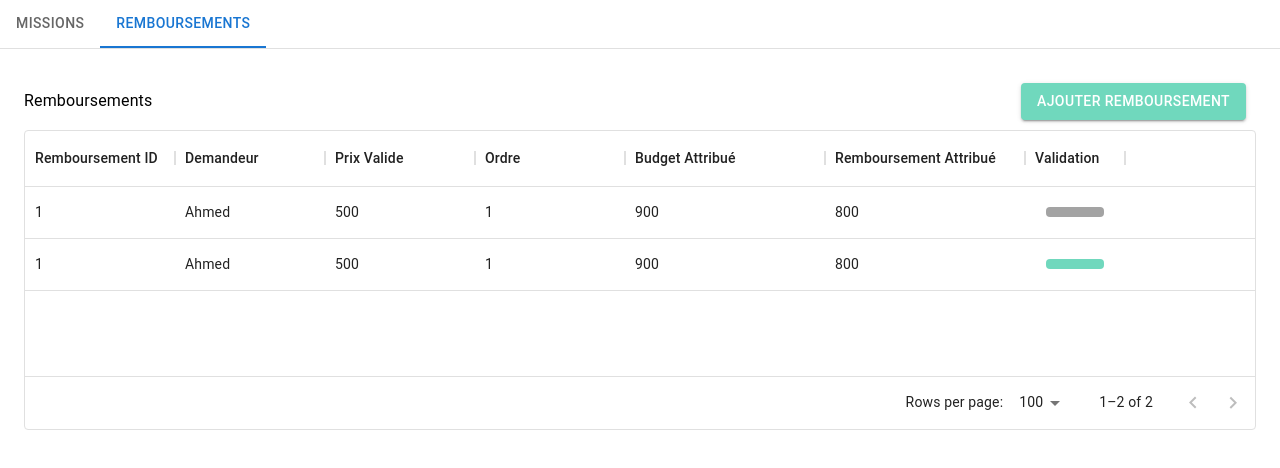
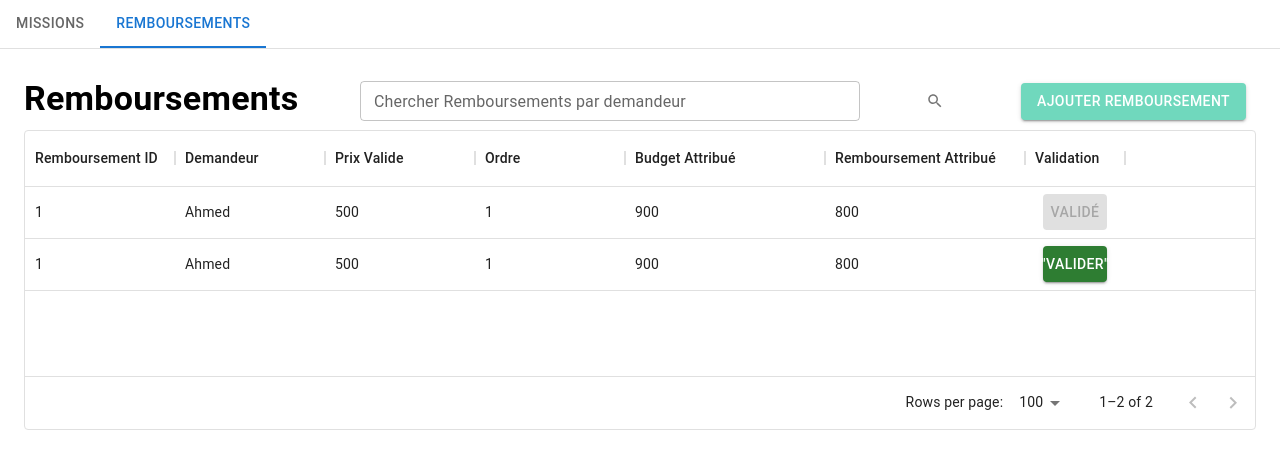
Before and after one commit to MeriemAitOuaziz/SOAFrontend, a React (Create React App) app: page / in a window 1280 px wide. Both pictures are taken after a click on the tab "REMBOURSEMENTS". Shown: the top 468 px of the page. Built offline with nearby package versions, Linux system fonts and the light colour scheme.

Commit message:
added submit

```diff
--- a/package.json
+++ b/package.json
@@ -6,6 +6,7 @@
     "@emotion/react": "^11.10.5",
     "@emotion/styled": "^11.10.5",
     "@mui/icons-material": "^5.11.0",
+    "@mui/joy": "^5.0.0-alpha.62",
     "@mui/material": "^5.11.4",
     "@mui/x-data-grid": "^5.17.18",
     "@testing-library/jest-dom": "^5.16.5",
--- a/src/App.js
+++ b/src/App.js
@@ -1,12 +1,15 @@
-import * as React from 'react';
-import PropTypes from 'prop-types';
-import Tabs from '@mui/material/Tabs';
-import Tab from '@mui/material/Tab';
-import Typography from '@mui/material/Typography';
-import Box from '@mui/material/Box';
-import MissionTable from './Components/MissionTable';
-import RemboursementTable from './Components/RemboursementTable'
-import { Button } from "@mui/material";
+import * as React from "react";
+import PropTypes from "prop-types";
+import Tabs from "@mui/material/Tabs";
+import Tab from "@mui/material/Tab";
+import Typography from "@mui/material/Typography";
+import Box from "@mui/material/Box";
+import MissionTable from "./Components/MissionTable";
+import RemboursementTable from "./Components/RemboursementTable";
+import { Button, TextField, IconButton } from "@mui/material";
+import SearchIcon from "@mui/icons-material/Search";
+import AddRemboursementModal from "./Components/AddRemboursementModal";
+import BasicModalDialog from "./Components/AddRemModal";
 
 function TabPanel(props) {
   const { children, value, index, ...other } = props;
@@ -37,51 +40,83 @@ TabPanel.propTypes = {
 function a11yProps(index) {
   return {
     id: `simple-tab-${index}`,
-    'aria-controls': `simple-tabpanel-${index}`,
+    "aria-controls": `simple-tabpanel-${index}`,
   };
 }
 
 export default function App() {
   const [value, setValue] = React.useState(0);
+  const [open, setOpen] = React.useState(false);
 
   const handleChange = (event, newValue) => {
     setValue(newValue);
   };
+  const handleClose = () => {
+    setOpen(false);
+  };
 
   return (
-    <Box sx={{ width: '100%' }}>
-      <Box sx={{ borderBottom: 1, borderColor: 'divider' }}>
-        <Tabs value={value} onChange={handleChange} aria-label="basic tabs example">
+    <Box sx={{ width: "100%" }}>
+      <Box sx={{ borderBottom: 1, borderColor: "divider" }}>
+        <Tabs
+          value={value}
+          onChange={handleChange}
+          aria-label="basic tabs example"
+        >
           <Tab label="Missions" {...a11yProps(0)} />
           <Tab label="Remboursements" {...a11yProps(1)} />
         </Tabs>
       </Box>
       <TabPanel value={value} index={0}>
-        <MissionTable/>
+        <MissionTable />
       </TabPanel>
       <TabPanel value={value} index={1}>
-
-        <Box display="flex" flexDirection="row"
+        <Box
+          display="flex"
+          flexDirection="row"
           justifyContent="space-between"
           alignItems="center"
-          width="100%">
+          width="100%"
+        >
+          <Typography variant="h4" fontWeight="bold" sx={{ mb: "5px" }}>
             Remboursements
+          </Typography>
+          <TextField
+            margin="10px"
+            id="outlined-basic"
+            label="Chercher Remboursements par demandeur"
+            variant="outlined"
+            size="small"
+            style = {{width: 500}}
+          />
+          <IconButton aria-label="delete" size="small">
+            <SearchIcon fontSize="inherit" />
+          </IconButton>
+
           <Button
             variant="contained"
             sx={{ m: "10px", backgroundColor: "#70d8bd" }}
+            onClick={() => {
+              setOpen(true);
+            }}
           >
-              <Typography variant="h7">
-                Ajouter Remboursement
-              </Typography>
+            <Typography variant="h7">Ajouter Remboursement</Typography>
           </Button>
+         {/*} <AddRemboursementModal
+              id="ringtone-menu"
+              keepMounted
+              open={open}
+              onClose={handleClose}
+              value="Dione"
+          />*/}
+          <BasicModalDialog
+          open={open}
+          />
 
         </Box>
 
-
-
         <RemboursementTable />
       </TabPanel>
-
     </Box>
   );
 }
--- /dev/null
+++ b/src/Components/AddRemModal.jsx
@@ -0,0 +1,63 @@
+import * as React from 'react';
+import Button from '@mui/joy/Button';
+import TextField from '@mui/joy/TextField';
+import Modal from '@mui/joy/Modal';
+import ModalDialog from '@mui/joy/ModalDialog';
+import Stack from '@mui/joy/Stack';
+import Add from '@mui/icons-material/Add';
+import Typography from '@mui/joy/Typography';
+
+import { useState, useEffect, } from "react";
+
+export default function BasicModalDialog(props) {
+ // const [open, setOpen] = React.useState(false);
+  const {open} = props;
+  useEffect(() => {
+    if (!open) {
+    }
+  }, [open]);
+  return (
+
+      <Modal open={open} >
+        <ModalDialog
+          aria-labelledby="basic-modal-dialog-title"
+          aria-describedby="basic-modal-dialog-description"
+          sx={{
+            maxWidth: 500,
+            borderRadius: 'md',
+            p: 3,
+            boxShadow: 'lg',
+          }}
+        >
+          <Typography
+            id="basic-modal-dialog-title"
+            component="h2"
+            level="inherit"
+            fontSize="1.25em"
+            mb="0.25em"
+          >
+            Create new project
+          </Typography>
+          <Typography
+            id="basic-modal-dialog-description"
+            mt={0.5}
+            mb={2}
+            textColor="text.tertiary"
+          >
+            Fill in the information of the project.
+          </Typography>
+          <form
+            onSubmit={(event) => {
+
+            }}
+          >
+            <Stack spacing={2}>
+              <TextField label="Name" autoFocus required />
+              <TextField label="Description" required />
+              <Button type="submit">Submit</Button>
+            </Stack>
+          </form>
+        </ModalDialog>
+      </Modal>
+  );
+}
--- /dev/null
+++ b/src/Components/AddRemboursementModal.jsx
@@ -0,0 +1,71 @@
+import { Box, Grid, Tab } from "@mui/material";
+import Button from "@mui/material/Button";
+import DialogTitle from "@mui/material/DialogTitle";
+import DialogContent from "@mui/material/DialogContent";
+import DialogActions from "@mui/material/DialogActions";
+import Dialog from "@mui/material/Dialog";
+import { useState, useEffect, useRef, TextField , Stack} from "react";
+
+
+export default function AddRemboursementModal(props) {
+
+  const { onClose, open, ...other } = props;
+
+  useEffect(() => {
+    if (!open) {
+    }
+  }, [open]);
+
+  const handleEntering = () => {};
+
+  const handleCancel = () => {
+    onClose();
+  };
+
+  const handleOk = () => {};
+
+  const handleChange = (event) => {};
+
+  return (
+    <Dialog
+      sx={{
+        "& .MuiDialog-paper": {
+          width: "90%",
+          maxHeight: 500,
+          //backgroundColor: colors.blueAccent[800],
+        },
+      }}
+      maxWidth="xs"
+      TransitionProps={{ onEntering: handleEntering }}
+      open={open}
+      {...other}
+    >
+      <DialogTitle>Ajouter une demande de Remboursement</DialogTitle>
+      <DialogContent dividers>
+      <form
+            onSubmit={(event) => {
+            }}
+          >
+            <Stack spacing={2}>
+              <TextField label="Name" autoFocus required />
+              <TextField label="Description" required />
+              <Button type="submit">Submit</Button>
+            </Stack>
+          </form>
+
+      </DialogContent>
+      <DialogActions>
+        <Button
+          autoFocus
+          onClick={handleCancel}
+         // sx={{ color: colors.grey[100] }}
+        >
+          Cancel
+        </Button>
+        <Button onClick={handleOk} sx={{ }}>
+          Ok
+        </Button>
+      </DialogActions>
+    </Dialog>
+  );
+}
--- a/src/Components/RemboursementTable.jsx
+++ b/src/Components/RemboursementTable.jsx
@@ -1,20 +1,41 @@
-import { DataGrid } from '@mui/x-data-grid';
-import { Box, Typography, useTheme } from "@mui/material";
-import { colors } from 'debug/src/browser';
+import { DataGrid } from "@mui/x-data-grid";
+import { Box, Typography, useTheme, Button } from "@mui/material";
+import { colors } from "debug/src/browser";
 
 const rows = [
-    {id:1,ID:1,demandeur:"Ahmed",validPrice:500,ordre: 1, budgetAttrib:900,remboursementAttrib: 800, isValid: true},
-    {id:2,ID:1,demandeur:"Ahmed",validPrice:500,ordre: 1, budgetAttrib:900,remboursementAttrib: 800, isValid: false}
+  {
+    id: 1,
+    ID: 1,
+    demandeur: "Ahmed",
+    validPrice: 500,
+    ordre: 1,
+    budgetAttrib: 900,
+    remboursementAttrib: 800,
+    isValid: true,
+  },
+  {
+    id: 2,
+    ID: 1,
+    demandeur: "Ahmed",
+    validPrice: 500,
+    ordre: 1,
+    budgetAttrib: 900,
+    remboursementAttrib: 800,
+    isValid: false,
+  },
 ];
 
-
 const columns = [
-    { field: 'ID', headerName: 'Remboursement ID', width: 150 },
-    { field: 'demandeur', headerName: 'Demandeur', width: 150 },
-    { field: 'validPrice', headerName: 'Prix Valide', width: 150 },
-    { field: 'ordre', headerName: 'Ordre', width: 150 },
-    { field: 'budgetAttrib', headerName: 'Budget Attribué', width: 200 },
-    { field: 'remboursementAttrib', headerName: 'Remboursement Attribué', width: 200 },
+  { field: "ID", headerName: "Remboursement ID", width: 150 },
+  { field: "demandeur", headerName: "Demandeur", width: 150 },
+  { field: "validPrice", headerName: "Prix Valide", width: 150 },
+  { field: "ordre", headerName: "Ordre", width: 150 },
+  { field: "budgetAttrib", headerName: "Budget Attribué", width: 200 },
+  {
+    field: "remboursementAttrib",
+    headerName: "Remboursement Attribué",
+    width: 200,
+  },
   {
     field: "isValid",
     headerName: "Validation",
@@ -26,17 +47,17 @@ const rows = [
           p="5px"
           display="flex"
           justifyContent="center"
-            backgroundColor={
-              isValid
-                ? "#a3a3a3"
-                : "#70d8bd"
-            }
           borderRadius="4px"
         >
-
-            <Typography  sx={{ ml: "5px" }}>
-              {isValid}
-            </Typography>
+          {isValid ? (
+            <Button variant="contained" color="success" disabled fullWidth>
+              Validé
+            </Button>
+          ) : (
+            <Button variant="contained" color="success" fullWidth>
+              "Valider"
+            </Button>
+          )}
         </Box>
       );
     },
@@ -45,7 +66,7 @@ const rows = [
 
 export default function RemboursementTable() {
   return (
-      <div style={{ height: 300, width: '100%' }}>
+    <div style={{ height: 300, width: "100%" }}>
       <DataGrid rows={rows} columns={columns} />
     </div>
   );
```
Also changed, not shown: 1 other file (tests, documents, lock files or other folders). Lines whose indentation alone changed are shown as unchanged.
